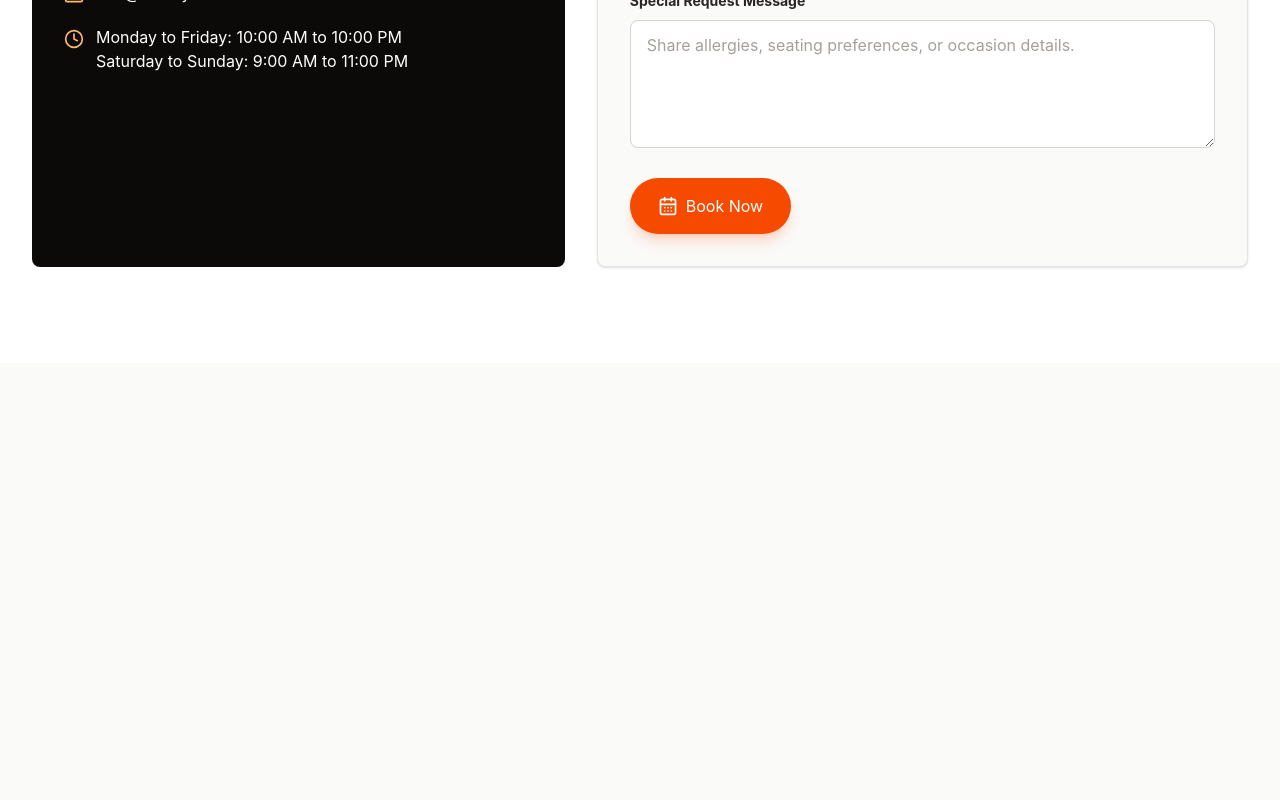
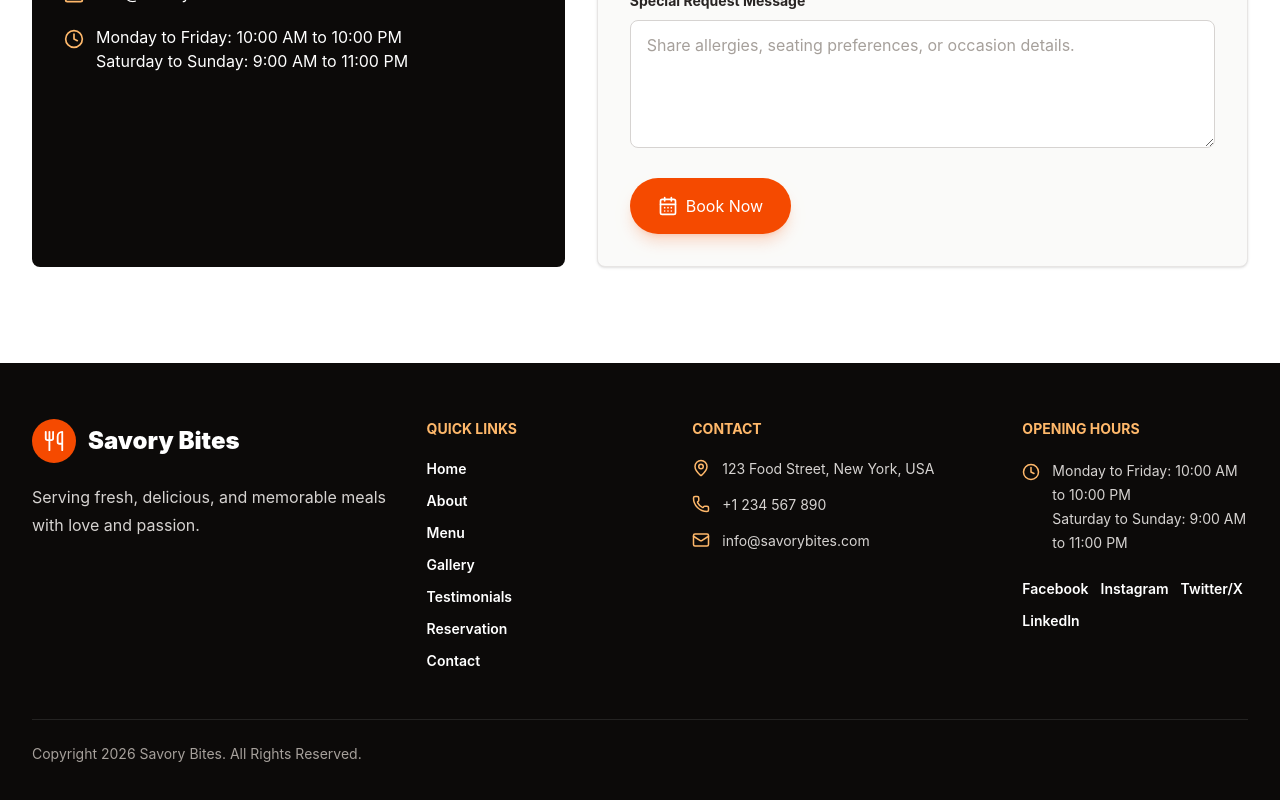
Before and after one commit to shantopaul/Restaurant-Landing-Page, a React (Vite) app: page / in a window 1280 px wide. Shown: the part 5219-6019 px from the top of the page. Before the commit the page ends 5582 px from the top, so only its background shows below. Built offline with nearby package versions, Linux system fonts and the light colour scheme; the HTML template or start-up script is replaced by a standard one.

Commit message:
Add restaurant footer contact section

```diff
--- a/src/components/Footer.jsx
+++ b/src/components/Footer.jsx
@@ -1,3 +1,90 @@
+import { Clock, Mail, MapPin, Phone, Utensils } from "lucide-react";
+import { navLinks, restaurant } from "../data/siteContent";
+
 export default function Footer() {
-  return null;
+  return (
+    <footer id="contact" className="bg-stone-950 text-white">
+      <div className="section-shell py-14">
+        <div className="grid gap-10 lg:grid-cols-[1.1fr_0.7fr_0.9fr_0.7fr]">
+          <div>
+            <a href="#home" className="inline-flex items-center gap-3">
+              <span className="flex h-11 w-11 items-center justify-center rounded-full bg-orange-600 text-white">
+                <Utensils aria-hidden="true" size={22} />
+              </span>
+              <span className="text-2xl font-black">{restaurant.name}</span>
+            </a>
+            <p className="mt-5 max-w-sm leading-7 text-stone-300">
+              {restaurant.description}
+            </p>
+          </div>
+
+          <div>
+            <h2 className="text-sm font-bold uppercase text-orange-300">
+              Quick Links
+            </h2>
+            <div className="mt-5 grid gap-3">
+              {navLinks.map((link) => (
+                <a
+                  key={link.href}
+                  href={link.href}
+                  className="text-sm font-semibold text-stone-300 transition hover:text-orange-300"
+                >
+                  {link.label}
+                </a>
+              ))}
+            </div>
+          </div>
+
+          <div>
+            <h2 className="text-sm font-bold uppercase text-orange-300">
+              Contact
+            </h2>
+            <div className="mt-5 space-y-4 text-sm text-stone-300">
+              <p className="flex gap-3">
+                <MapPin className="shrink-0 text-orange-300" aria-hidden="true" size={18} />
+                <span>{restaurant.location}</span>
+              </p>
+              <p className="flex gap-3">
+                <Phone className="shrink-0 text-orange-300" aria-hidden="true" size={18} />
+                <span>{restaurant.phone}</span>
+              </p>
+              <p className="flex gap-3">
+                <Mail className="shrink-0 text-orange-300" aria-hidden="true" size={18} />
+                <span>{restaurant.email}</span>
+              </p>
+            </div>
+          </div>
+
+          <div>
+            <h2 className="text-sm font-bold uppercase text-orange-300">
+              Opening Hours
+            </h2>
+            <div className="mt-5 flex gap-3 text-sm leading-6 text-stone-300">
+              <Clock className="mt-1 shrink-0 text-orange-300" aria-hidden="true" size={18} />
+              <div>
+                {restaurant.hours.map((hour) => (
+                  <p key={hour}>{hour}</p>
+                ))}
+              </div>
+            </div>
+            <div className="mt-6 flex flex-wrap gap-3">
+              {restaurant.socials.map((social) => (
+                <a
+                  key={social}
+                  href="#contact"
+                  className="text-sm font-semibold text-stone-300 transition hover:text-orange-300"
+                >
+                  {social}
+                </a>
+              ))}
+            </div>
+          </div>
+        </div>
+
+        <div className="mt-12 border-t border-white/10 pt-6 text-sm text-stone-400">
+          <p>Copyright 2026 Savory Bites. All Rights Reserved.</p>
+        </div>
+      </div>
+    </footer>
+  );
 }
```
